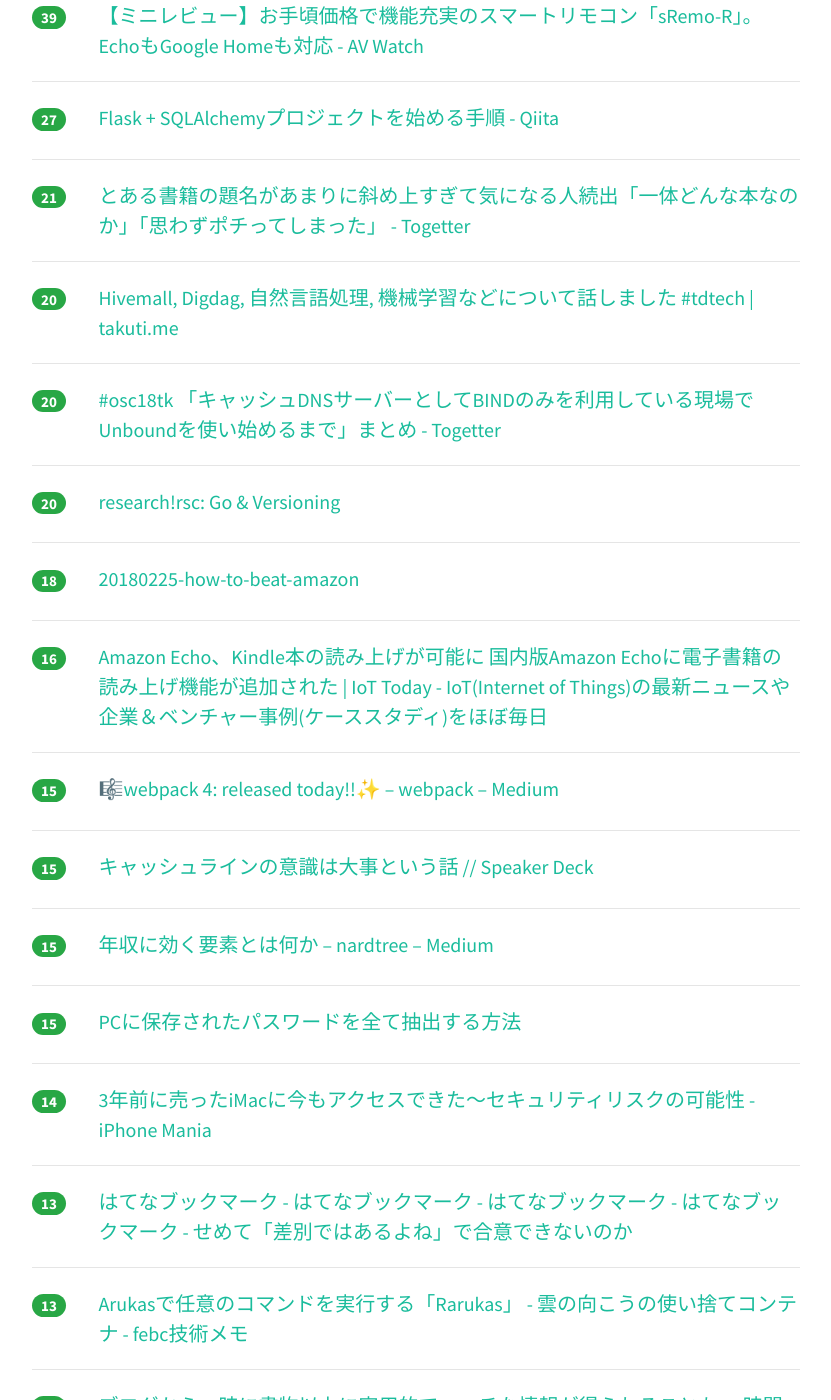
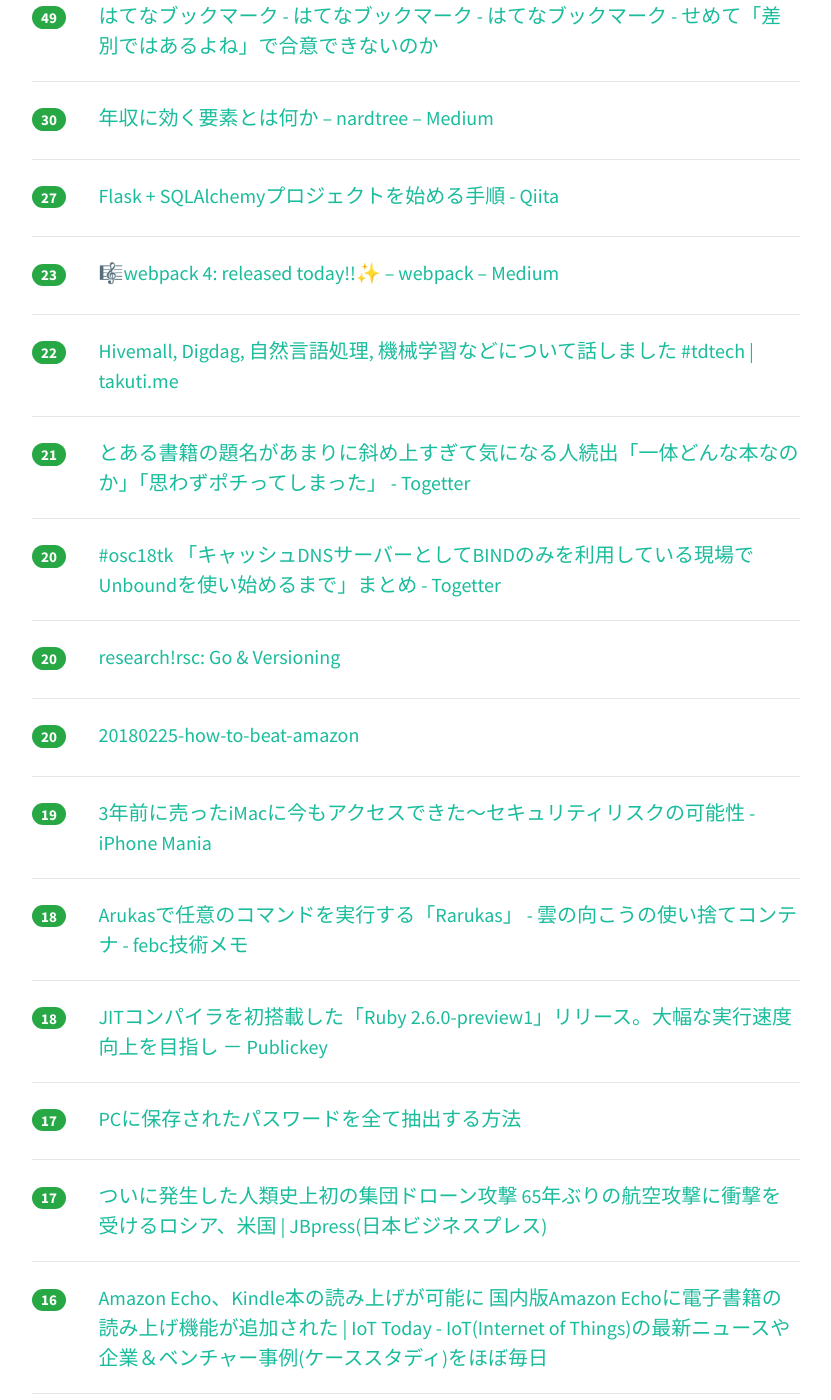
Before and after one commit to yatta47/hatena-matome-site, a Jekyll site: the page built from _posts/2018-02-26-hatena.md, in a window 1280 px wide and 1400 px high, scrolled down 700 px. Shown: the whole window, without its empty margins (224-1055 px from the left). Built offline with Jekyll 4.4.1, drawn with Linux system fonts in a browser that asks for light colours; nearby versions of some CDN libraries; some of the changed text lies outside the part shown.

Commit message:
Updated 2018-02-26

```diff
--- a/_posts/2018-02-26-hatena.md
+++ b/_posts/2018-02-26-hatena.md
@@ -1,29 +1,34 @@
 ---
 layout: post
 title:  "2018-02-26 はてぶIT"
-date:   2018-02-26 09:03:06
+date:   2018-02-26 10:03:29
 tags: [it-hotentry]
 ---
-23 件のデータあり
+30 件のデータあり
 
 <hr><div class="row">
-<div class="col-1"><span class="badge badge-pill badge-success h2">111</span></div>
+<div class="col-1"><span class="badge badge-pill badge-success h2">164</span></div>
 <div class="col-11"><a href='https://cohki0305.com/programing/awesome-google-apps-script' target='_blank'>真面目に仕事するのはバカ！業務効率を100倍にするGoogleAppsScriptの魅力 | 未経験からエンジニアに転職してもいいじゃない</a></div>
 </div>
 <hr>
 <div class="row">
-<div class="col-1"><span class="badge badge-pill badge-success h2">73</span></div>
+<div class="col-1"><span class="badge badge-pill badge-success h2">97</span></div>
 <div class="col-11"><a href='http://japanese.engadget.com/2018/02/25/matebook-x-pro-pc-2/' target='_blank'>ファーウェイがMateBook X Pro発表、キーボード部に跳ね上げ式カメラを備えた薄型ノートPC第2弾 - Engadget 日本版</a></div>
 </div>
 <hr>
 <div class="row">
-<div class="col-1"><span class="badge badge-pill badge-success h2">45</span></div>
+<div class="col-1"><span class="badge badge-pill badge-success h2">68</span></div>
+<div class="col-11"><a href='https://av.watch.impress.co.jp/docs/review/minireview/1107386.html' target='_blank'>【ミニレビュー】お手頃価格で機能充実のスマートリモコン「sRemo-R」。EchoもGoogle Homeも対応 - AV Watch</a></div>
+</div>
+<hr>
+<div class="row">
+<div class="col-1"><span class="badge badge-pill badge-success h2">49</span></div>
 <div class="col-11"><a href='http://b.hatena.ne.jp/entry/b.hatena.ne.jp/entry/b.hatena.ne.jp/entry/s/anond.hatelabo.jp/20180225105423' target='_blank'>はてなブックマーク - はてなブックマーク - はてなブックマーク - せめて「差別ではあるよね」で合意できないのか</a></div>
 </div>
 <hr>
 <div class="row">
-<div class="col-1"><span class="badge badge-pill badge-success h2">39</span></div>
-<div class="col-11"><a href='https://av.watch.impress.co.jp/docs/review/minireview/1107386.html' target='_blank'>【ミニレビュー】お手頃価格で機能充実のスマートリモコン「sRemo-R」。EchoもGoogle Homeも対応 - AV Watch</a></div>
+<div class="col-1"><span class="badge badge-pill badge-success h2">30</span></div>
+<div class="col-11"><a href='https://medium.com/@catindog/36df87a56466' target='_blank'>年収に効く要素とは何か – nardtree – Medium</a></div>
 </div>
 <hr>
 <div class="row">
@@ -32,13 +37,18 @@ tags: [it-hotentry]
 </div>
 <hr>
 <div class="row">
-<div class="col-1"><span class="badge badge-pill badge-success h2">21</span></div>
-<div class="col-11"><a href='https://togetter.com/li/1203003' target='_blank'>とある書籍の題名があまりに斜め上すぎて気になる人続出「一体どんな本なのか」「思わずポチってしまった」 - Togetter</a></div>
+<div class="col-1"><span class="badge badge-pill badge-success h2">23</span></div>
+<div class="col-11"><a href='https://medium.com/webpack/6cdb994702d4' target='_blank'>🎼webpack 4: released today!!✨ – webpack – Medium</a></div>
 </div>
 <hr>
 <div class="row">
-<div class="col-1"><span class="badge badge-pill badge-success h2">20</span></div>
+<div class="col-1"><span class="badge badge-pill badge-success h2">22</span></div>
 <div class="col-11"><a href='https://takuti.me/note/td-tech-talk-plazma/' target='_blank'>Hivemall, Digdag, 自然言語処理, 機械学習などについて話しました #tdtech | takuti.me</a></div>
+</div>
+<hr>
+<div class="row">
+<div class="col-1"><span class="badge badge-pill badge-success h2">21</span></div>
+<div class="col-11"><a href='https://togetter.com/li/1203003' target='_blank'>とある書籍の題名があまりに斜め上すぎて気になる人続出「一体どんな本なのか」「思わずポチってしまった」 - Togetter</a></div>
 </div>
 <hr>
 <div class="row">
@@ -52,8 +62,33 @@ tags: [it-hotentry]
 </div>
 <hr>
 <div class="row">
+<div class="col-1"><span class="badge badge-pill badge-success h2">20</span></div>
+<div class="col-11"><a href='https://gigazine.net/news/20180225-how-to-beat-amazon/' target='_blank'>20180225-how-to-beat-amazon</a></div>
+</div>
+<hr>
+<div class="row">
+<div class="col-1"><span class="badge badge-pill badge-success h2">19</span></div>
+<div class="col-11"><a href='https://iphone-mania.jp/news-203985/' target='_blank'>3年前に売ったiMacに今もアクセスできた〜セキュリティリスクの可能性 - iPhone Mania</a></div>
+</div>
+<hr>
+<div class="row">
 <div class="col-1"><span class="badge badge-pill badge-success h2">18</span></div>
-<div class="col-11"><a href='https://gigazine.net/news/20180225-how-to-beat-amazon/' target='_blank'>20180225-how-to-beat-amazon</a></div>
+<div class="col-11"><a href='http://febc-yamamoto.hatenablog.jp/entry/2018/02/25/181728' target='_blank'>Arukasで任意のコマンドを実行する「Rarukas」 - 雲の向こうの使い捨てコンテナ - febc技術メモ</a></div>
+</div>
+<hr>
+<div class="row">
+<div class="col-1"><span class="badge badge-pill badge-success h2">18</span></div>
+<div class="col-11"><a href='http://www.publickey1.jp/blog/18/jitruby_260-preview1.html' target='_blank'>JITコンパイラを初搭載した「Ruby 2.6.0-preview1」リリース。大幅な実行速度向上を目指し － Publickey</a></div>
+</div>
+<hr>
+<div class="row">
+<div class="col-1"><span class="badge badge-pill badge-success h2">17</span></div>
+<div class="col-11"><a href='https://radiolife.com/internet/virus/22098/' target='_blank'>PCに保存されたパスワードを全て抽出する方法</a></div>
+</div>
+<hr>
+<div class="row">
+<div class="col-1"><span class="badge badge-pill badge-success h2">17</span></div>
+<div class="col-11"><a href='http://jbpress.ismedia.jp/articles/-/52395' target='_blank'>ついに発生した人類史上初の集団ドローン攻撃 65年ぶりの航空攻撃に衝撃を受けるロシア、米国 | JBpress(日本ビジネスプレス)</a></div>
 </div>
 <hr>
 <div class="row">
@@ -63,7 +98,7 @@ tags: [it-hotentry]
 <hr>
 <div class="row">
 <div class="col-1"><span class="badge badge-pill badge-success h2">15</span></div>
-<div class="col-11"><a href='https://medium.com/webpack/6cdb994702d4' target='_blank'>🎼webpack 4: released today!!✨ – webpack – Medium</a></div>
+<div class="col-11"><a href='http://b.hatena.ne.jp/entry/b.hatena.ne.jp/entry/b.hatena.ne.jp/entry/b.hatena.ne.jp/entry/s/anond.hatelabo.jp/20180225105423' target='_blank'>はてなブックマーク - はてなブックマーク - はてなブックマーク - はてなブックマーク - せめて「差別ではあるよね」で合意できないのか</a></div>
 </div>
 <hr>
 <div class="row">
@@ -72,43 +107,28 @@ tags: [it-hotentry]
 </div>
 <hr>
 <div class="row">
-<div class="col-1"><span class="badge badge-pill badge-success h2">15</span></div>
-<div class="col-11"><a href='https://medium.com/@catindog/36df87a56466' target='_blank'>年収に効く要素とは何か – nardtree – Medium</a></div>
-</div>
-<hr>
-<div class="row">
-<div class="col-1"><span class="badge badge-pill badge-success h2">15</span></div>
-<div class="col-11"><a href='https://radiolife.com/internet/virus/22098/' target='_blank'>PCに保存されたパスワードを全て抽出する方法</a></div>
-</div>
-<hr>
-<div class="row">
 <div class="col-1"><span class="badge badge-pill badge-success h2">14</span></div>
-<div class="col-11"><a href='https://iphone-mania.jp/news-203985/' target='_blank'>3年前に売ったiMacに今もアクセスできた〜セキュリティリスクの可能性 - iPhone Mania</a></div>
+<div class="col-11"><a href='https://qiita.com/yugui/items/29adefab34f7f1a3c3c6' target='_blank'>protocプラグインとカスタムオプション - Qiita</a></div>
 </div>
 <hr>
 <div class="row">
 <div class="col-1"><span class="badge badge-pill badge-success h2">13</span></div>
-<div class="col-11"><a href='http://b.hatena.ne.jp/entry/b.hatena.ne.jp/entry/b.hatena.ne.jp/entry/b.hatena.ne.jp/entry/s/anond.hatelabo.jp/20180225105423' target='_blank'>はてなブックマーク - はてなブックマーク - はてなブックマーク - はてなブックマーク - せめて「差別ではあるよね」で合意できないのか</a></div>
-</div>
-<hr>
-<div class="row">
-<div class="col-1"><span class="badge badge-pill badge-success h2">13</span></div>
-<div class="col-11"><a href='http://febc-yamamoto.hatenablog.jp/entry/2018/02/25/181728' target='_blank'>Arukasで任意のコマンドを実行する「Rarukas」 - 雲の向こうの使い捨てコンテナ - febc技術メモ</a></div>
-</div>
-<hr>
-<div class="row">
-<div class="col-1"><span class="badge badge-pill badge-success h2">12</span></div>
 <div class="col-11"><a href='http://www.xn--t8jyb8o9epe.net/entry/2018/02/25/210629' target='_blank'>ブログから、時に書物以上に実用的でニッチな情報が得られることも - 8時間労働やめてみた。</a></div>
 </div>
 <hr>
 <div class="row">
 <div class="col-1"><span class="badge badge-pill badge-success h2">12</span></div>
-<div class="col-11"><a href='https://qiita.com/yugui/items/29adefab34f7f1a3c3c6' target='_blank'>protocプラグインとカスタムオプション - Qiita</a></div>
+<div class="col-11"><a href='http://www.4gamer.net/games/300/G030061/20180214153/' target='_blank'>「FuzeDrive for Ryzen」ミニレビュー。19.99ドルで買えるHDD高速化機能は，ゲームPCのデータ読み出しをどこまで高速化できるのか - 4Gamer.net</a></div>
 </div>
 <hr>
 <div class="row">
-<div class="col-1"><span class="badge badge-pill badge-success h2">11</span></div>
-<div class="col-11"><a href='http://www.4gamer.net/games/300/G030061/20180214153/' target='_blank'>「FuzeDrive for Ryzen」ミニレビュー。19.99ドルで買えるHDD高速化機能は，ゲームPCのデータ読み出しをどこまで高速化できるのか - 4Gamer.net</a></div>
+<div class="col-1"><span class="badge badge-pill badge-success h2">12</span></div>
+<div class="col-11"><a href='https://togetter.com/li/1203202' target='_blank'>突然 Dropbox のアカウントが解約され10年分の研究データがフォルダごと消えてしまったというお話「想像するだけでゾっとする」 - Togetter</a></div>
+</div>
+<hr>
+<div class="row">
+<div class="col-1"><span class="badge badge-pill badge-success h2">12</span></div>
+<div class="col-11"><a href='https://webtan.impress.co.jp/e/2018/02/26/28384' target='_blank'>Googleマイビジネスのリスティングを最適化する方法 | Moz - SEOとインバウンドマーケティングの実践情報 | Web担当者Forum</a></div>
 </div>
 <hr>
 <div class="row">
@@ -118,6 +138,21 @@ tags: [it-hotentry]
 <hr>
 <div class="row">
 <div class="col-1"><span class="badge badge-pill badge-success h2">10</span></div>
-<div class="col-11"><a href='http://www.publickey1.jp/blog/18/jitruby_260-preview1.html' target='_blank'>JITコンパイラを初搭載した「Ruby 2.6.0-preview1」リリース。大幅な実行速度向上を目指し － Publickey</a></div>
+<div class="col-11"><a href='http://store.steampowered.com/app/489180/RealityCapture/' target='_blank'>RealityCapture on Steam</a></div>
 </div>
 <hr>
+<div class="row">
+<div class="col-1"><span class="badge badge-pill badge-success h2">7</span></div>
+<div class="col-11"><a href='http://b.hatena.ne.jp/entry/b.hatena.ne.jp/entry/b.hatena.ne.jp/entry/b.hatena.ne.jp/entry/b.hatena.ne.jp/entry/s/anond.hatelabo.jp/20180225105423' target='_blank'>はてなブックマーク - はてなブックマーク - はてなブックマーク - はてなブックマーク - はてなブックマーク - せめて「差別ではあるよね」で合意できないのか</a></div>
+</div>
+<hr>
+<div class="row">
+<div class="col-1"><span class="badge badge-pill badge-success h2">7</span></div>
+<div class="col-11"><a href='https://k-tai.watch.impress.co.jp/docs/column/todays_goods/1107642.html' target='_blank'>ドヤ顔でポキッと折れるUSBメモリー - ケータイ Watch</a></div>
+</div>
+<hr>
+<div class="row">
+<div class="col-1"><span class="badge badge-pill badge-success h2">6</span></div>
+<div class="col-11"><a href='https://togetter.com/li/1202885' target='_blank'>ホッピー「素手でのトイレ掃除が、問題から逃げない強い心を育てるんです」 - Togetter</a></div>
+</div>
+<hr>
```
